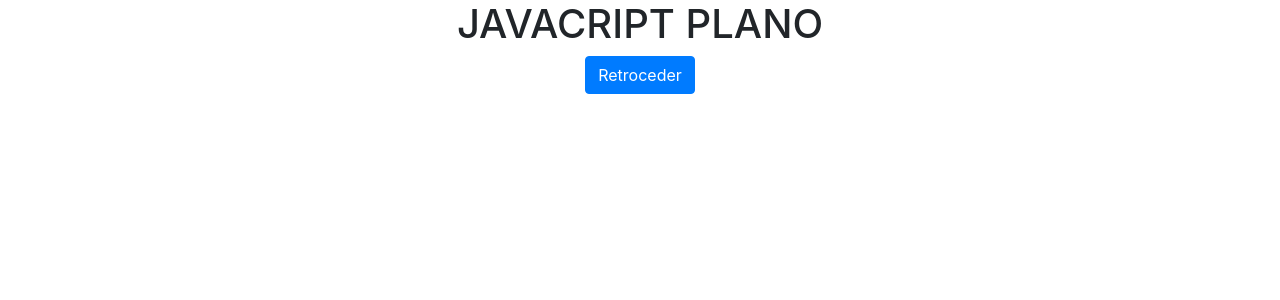
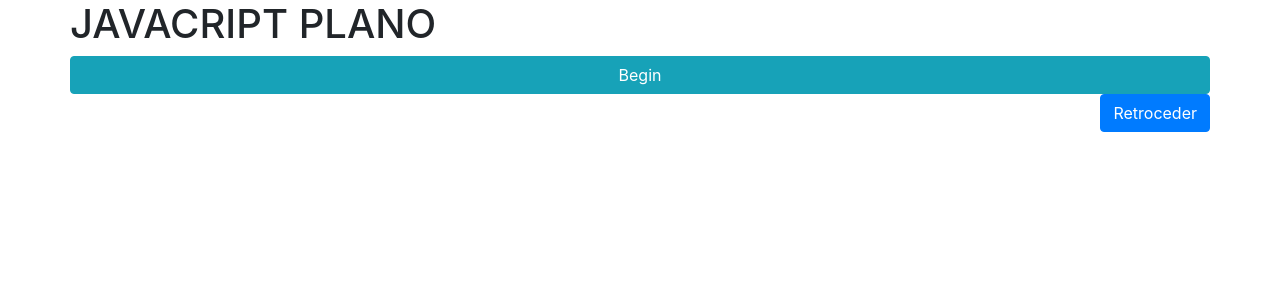
Before and after one commit to Magners/Sintesis3, a PHP site: page /indexJs.php in a window 1280 px wide. Shown: the top 300 px of the page. Run offline with PHP 8.4, Linux system fonts and the light colour scheme; some libraries are stand-ins or nearby versions.

Commit message:
frontend js

```diff
--- a/web/indexJs.php
+++ b/web/indexJs.php
@@ -2,19 +2,44 @@
 <html>
     <head>
         <meta charset="UTF-8">
-        <title></title>
-        <script src="../libs/Jquery/jquery-3.2.0.min.js" type="text/javascript"></script>
-        <script src="../libs/angular_basic/angular.min.js" type="text/javascript"></script>
-        <script src="../libs/angular_basic/angular-resource.min.js" type="text/javascript"></script>
+        <title>JAVACRIPT PLANO</title>
         <link href="../libs/bootstrap/css/bootstrap.min.css" rel="stylesheet" type="text/css"/>
-        <script src="../libs/bootstrap/js/bootstrap.min.js" type="text/javascript"></script>
-        <link href="../testing.css" rel="stylesheet" type="text/css"/>
+        <script src="../js/newjavascript.js" type="text/javascript"></script>
     </head>
     <body>
-        <div align="center">
-        <h1>JAVACRIPT PLANO</h1>
+        <div class="container">
+            <div class="row">
+                <div class="page-header">
+                    <h1 align="center">JAVACRIPT PLANO</h1>
+                </div>
+            </div>
 
-        <a class="btn btn-primary" href='index.php'>Retroceder</a>
+            <div class="row">
+
+
+                <button  type="button" class="btn btn-block btn-info" id="start">Begin</button>
+
+            </div>
+            <div class="row">
+                <div class="col-lg-8">
+                    <div id="image" height="100" width="100">
+
+                    </div>
+                </div>
+                <div class="col-lg-4">
+                    <div id="clue">
+
+                    </div>
+                    <div id="question">
+                    </div>
+                </div>
+
+            </div>
+
+            <div class="row">
+                <hr>
+                <a class="btn btn-primary" href='index.php'>Retroceder</a>
+            </div>
         </div>
     </body>
 </html>
```
